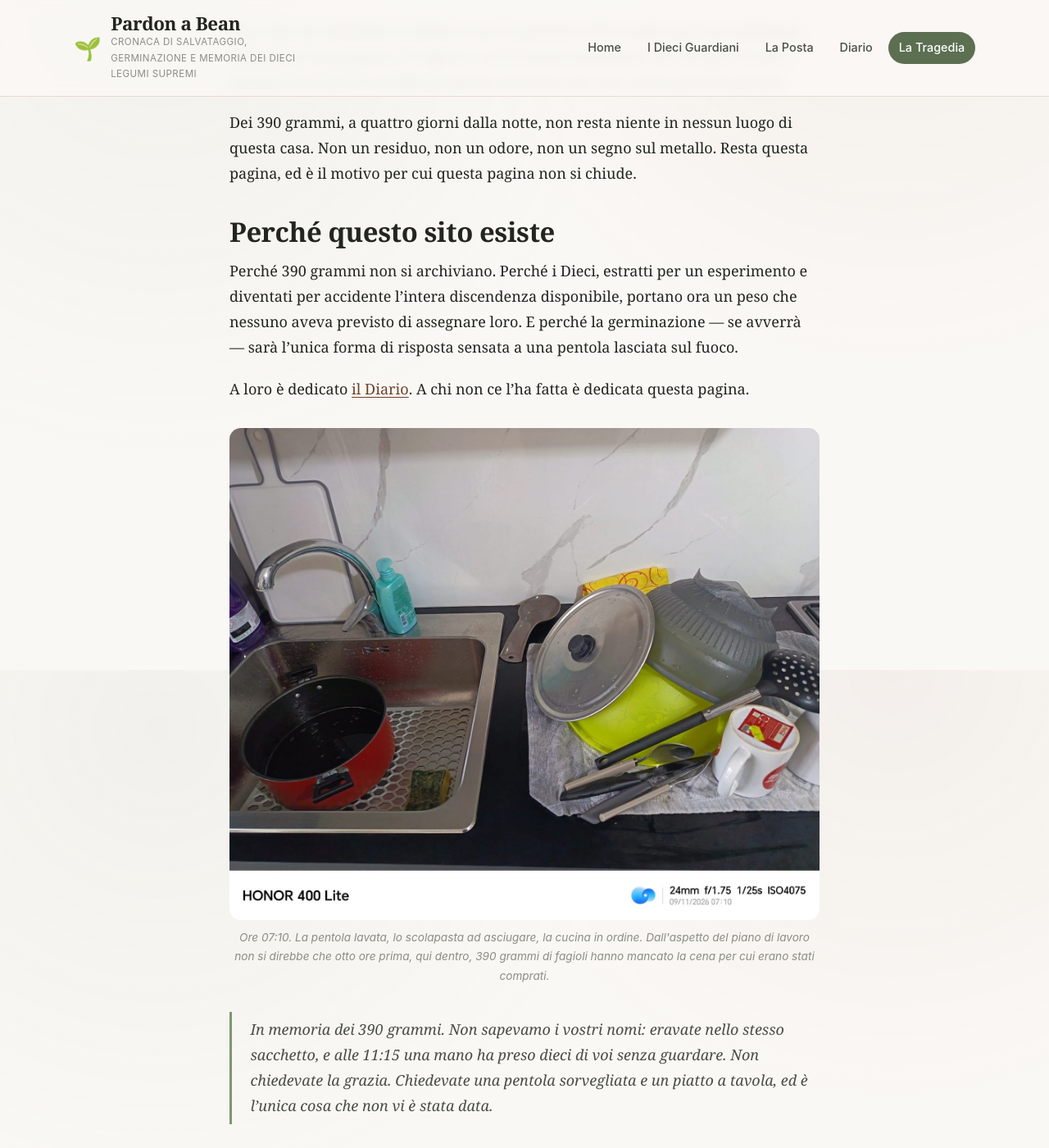
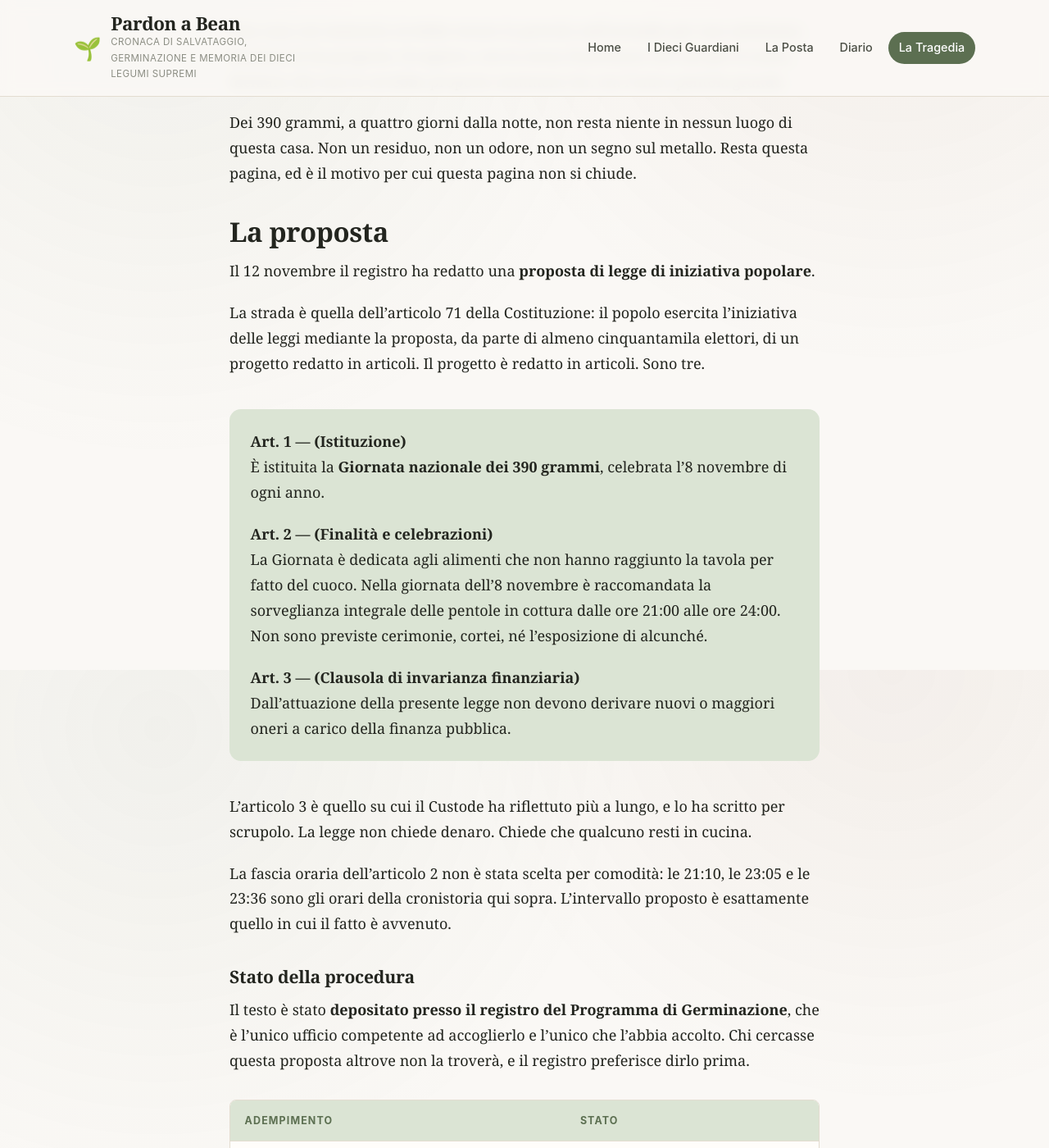
Before and after one commit to cripantea/pardonabean, a Jekyll site: the page built from tragedia.md, in a window 1280 px wide and 1400 px high, scrolled down 12683 px. Shown: the whole window at 82% size. Built offline with Jekyll 4.4.1, drawn with Linux system fonts in a browser that asks for light colours; some of the changed text lies outside the part shown.

Commit message:
Giornata nazionale dei 390 grammi: la proposta
Il registro redige una proposta di legge d'iniziativa popolare in
tre articoli. L'art. 3 e' la clausola di invarianza finanziaria: la
legge non chiede denaro, chiede che qualcuno resti in cucina.

Scritta la proposta, mai la risposta: nessun decreto finto, nessuna
firma, nessuna dichiarazione attribuita a persone reali. Il testo e'
depositato presso il registro del Programma di Germinazione, e il
registro avverte da solo che altrove non lo si trova.

Fatti veri, verificati prima di scrivere: art. 71 della
Costituzione, 50.000 firme di elettori, progetto redatto in
articoli, e nessun obbligo delle Camere di esaminarlo una volta
raggiunta la soglia. Firme raccolte: 0, come le lettere scritte da
lettori veri.

Il badge della prima freccia porta il nome della ricorrenza:
"Giornata dei 390".

Co-Authored-By: Claude Opus 5 <noreply@anthropic.com>

```diff
--- a/_includes/nav-giorni.html
+++ b/_includes/nav-giorni.html
@@ -18,7 +18,7 @@
   <a class="nav-giorno nav-giorno-prec nav-giorno-memoria" href="{{ '/tragedia/' | relative_url }}">
     <span class="nav-giorno-freccia" aria-hidden="true">&larr;</span>
     <span class="nav-giorno-corpo">
-      <span class="nav-giorno-et">Prima del Diario</span>
+      <span class="nav-giorno-et">Giornata dei 390</span>
       <span class="nav-giorno-tit">La notte dell&rsquo;8 novembre</span>
     </span>
   </a>
--- a/tragedia.md
+++ b/tragedia.md
@@ -300,6 +300,65 @@ Dei 390 grammi, a quattro giorni dalla notte, non resta niente in nessun luogo d
 Non un residuo, non un odore, non un segno sul metallo. Resta questa pagina, ed è il motivo per
 cui questa pagina non si chiude.
 
+## La proposta
+
+Il 12 novembre il registro ha redatto una **proposta di legge di iniziativa popolare**.
+
+La strada è quella dell'articolo 71 della Costituzione: il popolo esercita l'iniziativa delle
+leggi mediante la proposta, da parte di almeno cinquantamila elettori, di un progetto redatto
+in articoli. Il progetto è redatto in articoli. Sono tre.
+
+<div class="callout">
+  <p><strong>Art. 1 &mdash; (Istituzione)</strong><br>
+  &Egrave; istituita la <strong>Giornata nazionale dei 390 grammi</strong>, celebrata l&rsquo;8 novembre
+  di ogni anno.</p>
+
+  <p><strong>Art. 2 &mdash; (Finalit&agrave; e celebrazioni)</strong><br>
+  La Giornata &egrave; dedicata agli alimenti che non hanno raggiunto la tavola per fatto del cuoco.
+  Nella giornata dell&rsquo;8 novembre &egrave; raccomandata la sorveglianza integrale delle pentole
+  in cottura dalle ore 21:00 alle ore 24:00. Non sono previste cerimonie, cortei, n&eacute;
+  l&rsquo;esposizione di alcunch&eacute;.</p>
+
+  <p><strong>Art. 3 &mdash; (Clausola di invarianza finanziaria)</strong><br>
+  Dall&rsquo;attuazione della presente legge non devono derivare nuovi o maggiori oneri a carico
+  della finanza pubblica.</p>
+</div>
+
+L'articolo 3 è quello su cui il Custode ha riflettuto più a lungo, e lo ha scritto per scrupolo.
+La legge non chiede denaro. Chiede che qualcuno resti in cucina.
+
+La fascia oraria dell'articolo 2 non è stata scelta per comodità: le 21:10, le 23:05 e le 23:36
+sono gli orari della cronistoria qui sopra. L'intervallo proposto è esattamente quello in cui il
+fatto è avvenuto.
+
+### Stato della procedura
+
+Il testo è stato **depositato presso il registro del Programma di Germinazione**, che è l'unico
+ufficio competente ad accoglierlo e l'unico che l'abbia accolto. Chi cercasse questa proposta
+altrove non la troverà, e il registro preferisce dirlo prima.
+
+| Adempimento | Stato |
+|:---|:---|
+| Progetto redatto in articoli | Fatto. Tre. |
+| Firme necessarie | 50.000, di elettori iscritti nelle liste elettorali |
+| Firme raccolte | 0 |
+| Esame parlamentare in caso di raggiungimento della soglia | Non dovuto |
+
+Le prime tre righe della tabella parlano da sole. Sulla quarta il registro è tenuto a essere
+preciso, perché è il punto che ha trattenuto la mano del Custode più a lungo: raggiunte le
+cinquantamila firme, **né la Camera né il Senato hanno l'obbligo di esaminare la proposta**. Non
+è un'opinione sul Parlamento, è come funziona l'iniziativa popolare.
+
+Il Custode lo ha verificato prima di scrivere, e ha scritto lo stesso.
+
+Va aggiunta una coincidenza che il registro non commenta. Alla stessa data, il contatore della
+[Posta del Tovagliolo]({{ '/posta/' | relative_url }}) segnala *zero lettere scritte da lettori
+veri*. Le firme raccolte sono zero. Sono la stessa cifra e sono la stessa cosa: nessuno è ancora
+passato di qui.
+
+Una società priva di memoria collettiva non è una società che dimentica. È una società che si dà
+delle ricorrenze e non è tenuta a presentarsi.
+
 ## Perché questo sito esiste
 
 Perché 390 grammi non si archiviano. Perché i Dieci, estratti per un esperimento e diventati per
```
Also changed, not shown: _drafts/arco-bud-calendario.md (+29 -0 lines).
